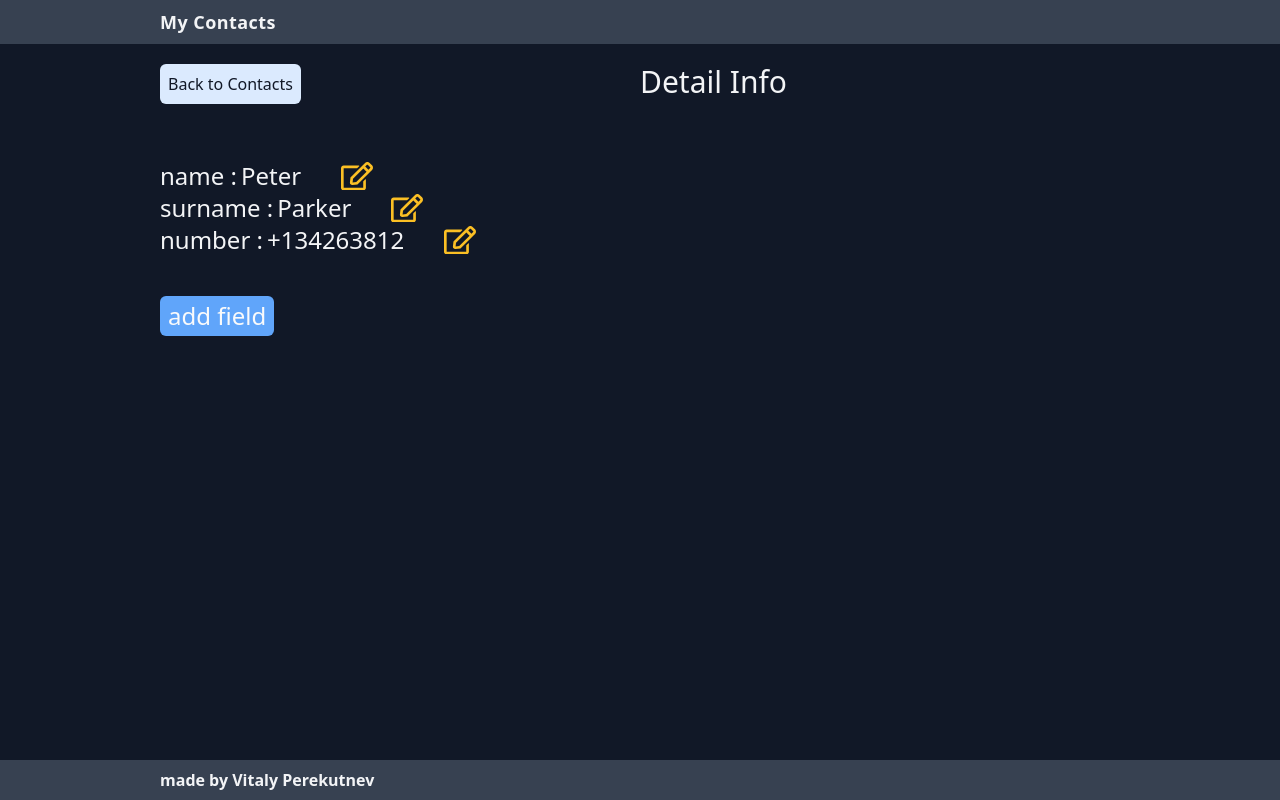
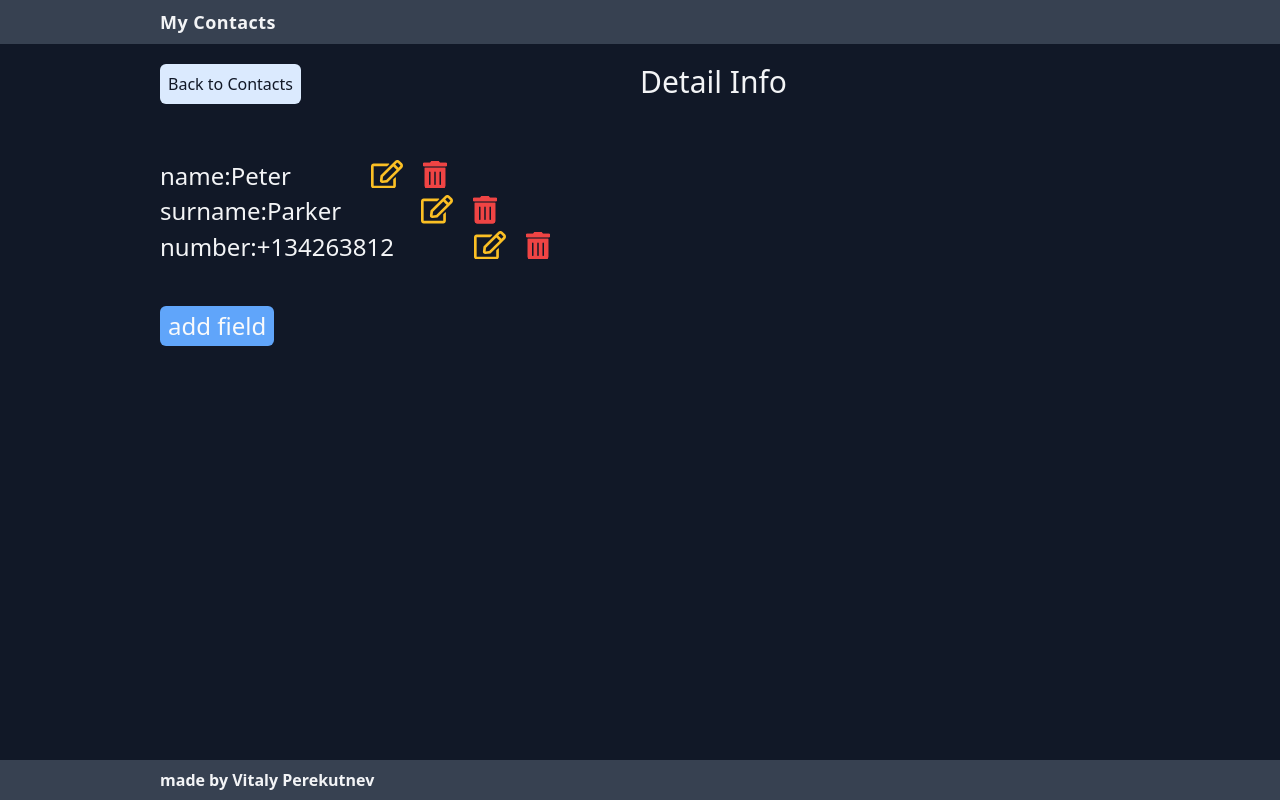
Before and after one commit to VitalyFromItaly/contacts, a Vue app: page /info/1 in a window 1280 px wide. Built offline with nearby package versions, Linux system fonts and the light colour scheme.

Commit message:
set edit and remove, problem with remove

```diff
--- a/src/components/Contact.vue
+++ b/src/components/Contact.vue
@@ -37,10 +37,7 @@ export default {
       this.$router.push({
         name: "info",
         params: {
-          contact: this.contact, // to send the object to the Info.vue
           id: this.contact.id,
-          //name: this.contact.firstName, // to show in url the name and last name
-          //lastName: this.contact.lastName == undefined ? '-last-name-not-specified' : this.contact.lastName //checking if last name is empty
         },
       });
     }
--- a/src/components/Contacts.vue
+++ b/src/components/Contacts.vue
@@ -16,20 +16,20 @@
             <input
               class="pl-5 py-1 rounded-md ml-5 sm:w-4/5 mt-5 sm:mt-0 bg-gray-200"
               placeholder="add first name"
-              v-model="newContact.firstName"
+              v-model="newContact.name"
               id="firstName"
             />
             <label class="text-yellow-300 block pl-5 pt-2" v-if="isContactEmpty" for="firstName">The field is required.</label>
             <input
               class="pl-5 py-1 rounded-md ml-5 sm:w-4/5 mt-5 bg-gray-200"
               placeholder="add last name"
-              v-model="newContact.lastName"
+              v-model="newContact.surname"
               name="lastName"
             />
             <input
               class="pl-5 py-1 rounded-md ml-5 sm:w-4/5 mt-5 bg-gray-200"
               placeholder="add phone number"
-              v-model="newContact.phoneNumber"
+              v-model="newContact.phone"
               name="phone"
             />
           </div>
@@ -99,7 +99,7 @@ export default {
     isContactEmpty() {
       // to prevent of pushing of an empty contact
       //if (Object.keys(this.newContact).length == 0)
-      if (this.newContact.firstName == undefined || this.newContact.firstName =='')
+      if (this.newContact.name == undefined || this.newContact.name =='')
        {
         return true;
       } else {
--- a/src/components/Info.vue
+++ b/src/components/Info.vue
@@ -5,30 +5,17 @@
     <h1 class="text-3xl justify-self-auto my-5">Detail Info</h1>
   </div>
   <div v-if="currentContact !== undefined" class="mt-10 text-2xl">
-    <InfoDetails v-for="k in keys" :key="k" :k="k" />
-    <!--<InfoDetails v-for="(value,name) in GET_CURRENT_CONTACT" :key="name" :name="name" :value="value"  />-->
-    <!--
-      <div  v-for="key in keys" :key="key" class="flex">
-      <p class="text-gray-400">{{key}} :</p>
-      <p  v-if="!isEditClicked" class=""> {{currentContact[key] }}</p>
-      <input v-model="currentContact[key]"  v-if='isEditClicked' >
-      <input v-model="key.name"  v-if='isEditClicked' >
-      <button @click="editField">
-        <svg xmlns="http://www.w3.org/2000/svg" aria-hidden="true" focusable="false" data-prefix="far" data-icon="edit" class="fill-current w-8 ml-10 text-yellow-400" role="img" viewBox="0 0 576 512">
-          <path fill="currentColor" d="M402.3 344.9l32-32c5-5 13.7-1.5 13.7 5.7V464c0 26.5-21.5 48-48 48H48c-26.5 0-48-21.5-48-48V112c0-26.5 21.5-48 48-48h273.5c7.1 0 10.7 8.6 5.7 13.7l-32 32c-1.5 1.5-3.5 2.3-5.7 2.3H48v352h352V350.5c0-2.1.8-4.1 2.3-5.6zm156.6-201.8L296.3 405.7l-90.4 10c-26.2 2.9-48.5-19.2-45.6-45.6l10-90.4L432.9 17.1c22.9-22.9 59.9-22.9 82.7 0l43.2 43.2c22.9 22.9 22.9 60 .1 82.8zM460.1 174L402 115.9 216.2 301.8l-7.3 65.3 65.3-7.3L460.1 174zm64.8-79.7l-43.2-43.2c-4.1-4.1-10.8-4.1-14.8 0L436 82l58.1 58.1 30.9-30.9c4-4.2 4-10.8-.1-14.9z" /></svg>
-      </button>
-    </div>-->
+    <InfoDetails v-for="(nameValue, nameField) in GET_CURRENT_CONTACT" :key="nameValue.id" :nameValue="nameValue" :nameField="nameField"  />
     <div v-if="isAddFieldClicked">
       <input v-model="newFieldName" placeholder="new field" class="block text-gray-900 my-5" />
       <input v-model="newFieldValue" placeholder="new field value" class="text-gray-900" />
-      <button @click="submitAdding">submit</button>
+      <button class="block mt-4 bg-gray-400" @click="submitAdding">submit</button>
     </div>
-    <button class="bg-blue-400 text-gray-50 py-1 px-2 rounded-md my-10" @click="isAddFieldClicked = !isAddFieldClicked">add field</button>
+    <button class="bg-blue-400 text-gray-50 py-1 px-2 rounded-md my-10" v-if="!isAddFieldClicked" @click="isAddFieldClicked = !isAddFieldClicked">add field</button>
   </div>
   <div v-else class="text-center text-red-600 text-5xl mt-10">No contact found</div>
 </div>
 </template>
-
 <script>
 import {
   mapActions,
@@ -46,6 +33,7 @@ export default {
       newFieldName: null,
       newFieldValue: null,
       isEditClicked: false,
+      deletedField:false,
     };
   },
   components: {
@@ -53,37 +41,52 @@ export default {
     InfoDetails
   },
   methods: {
-    ...mapActions(['DEFINE_CURRENT_CONTACT']),
-
-    editField() {
-      this.isEditClicked = !this.isEditClicked
-      console.log(this.GET_CURRENT_CONTACT);
-    },
-    addField() {
-      this.isAddFieldClicked = true;
+    ...mapActions(['DEFINE_CURRENT_CONTACT', 'DEFINE_NEW_FILED_TO_CONTACT']),
+    deleteKey(value) {
+      this.deletedField = value
     },
     submitAdding() {
+      //this.keys.push(this.newFieldName);
+      let payload = {
+        newKey: this.newFieldName,
+        newValue: this.newFieldValue,
+      }
+      if (confirm('Add a new field?')) {
+        this.DEFINE_NEW_FILED_TO_CONTACT(payload);
+      }
       this.isAddFieldClicked = !this.isAddFieldClicked;
-      this.keys.push(this.newFieldName);
-      this.GET_CURRENT_CONTACT[this.newFieldName] = this.newFieldValue;
     },
     setCurrentContact() {
       this.DEFINE_CURRENT_CONTACT(this.$route.params.id);
-    }
+    },
+
   },
   created() {
     this.setCurrentContact();
   },
   watch: {
     $route: function () {
-      this.setCurrentContact();
+      if (this.$route.name == 'info')
+        this.setCurrentContact();
     },
   },
   computed: {
     ...mapGetters(["GET_ALL_CONTACTS", 'GET_CURRENT_CONTACT']),
-    keys() {
-      return Object.keys(this.GET_CURRENT_CONTACT).filter(key => !this.invisibleKeys.includes(key));
+    current: {
+      get() {
+        return this.GET_CURRENT_CONTACT
+      },
+      set() {
+        this.setCurrentContact()
+      }
     }
+  //  //set() {
+
+  //  //}
+
+  //  //keys() {
+  //  //  return Object.keys(this.GET_CURRENT_CONTACT).filter(key => !this.invisibleKeys.includes(key));
+  //  //},
   }
 };
 </script>
--- a/src/components/InfoDetails.vue
+++ b/src/components/InfoDetails.vue
@@ -1,15 +1,29 @@
 <template>
 <div id="info-details">
   <div class="flex">
-    <div v-if="!isEditClicked">{{fieldName}} :</div>
-    <p v-if="!isEditClicked" class="pl-1"> {{GET_CURRENT_CONTACT[k]}}</p>
-    <input v-model="field" v-if='isEditClicked' class="block text-gray-900 my-5">
-    <input v-model="GET_CURRENT_CONTACT[k]" v-if='isEditClicked' class="block text-gray-900 my-5">
-    <button v-if="isEditClicked" @click="keyChange">change</button>
-    <button @click="editField">
-      <svg xmlns="http://www.w3.org/2000/svg" aria-hidden="true" focusable="false" data-prefix="far" data-icon="edit" class="fill-current w-8 ml-10 text-yellow-400" role="img" viewBox="0 0 576 512">
-        <path fill="currentColor" d="M402.3 344.9l32-32c5-5 13.7-1.5 13.7 5.7V464c0 26.5-21.5 48-48 48H48c-26.5 0-48-21.5-48-48V112c0-26.5 21.5-48 48-48h273.5c7.1 0 10.7 8.6 5.7 13.7l-32 32c-1.5 1.5-3.5 2.3-5.7 2.3H48v352h352V350.5c0-2.1.8-4.1 2.3-5.6zm156.6-201.8L296.3 405.7l-90.4 10c-26.2 2.9-48.5-19.2-45.6-45.6l10-90.4L432.9 17.1c22.9-22.9 59.9-22.9 82.7 0l43.2 43.2c22.9 22.9 22.9 60 .1 82.8zM460.1 174L402 115.9 216.2 301.8l-7.3 65.3 65.3-7.3L460.1 174zm64.8-79.7l-43.2-43.2c-4.1-4.1-10.8-4.1-14.8 0L436 82l58.1 58.1 30.9-30.9c4-4.2 4-10.8-.1-14.9z" /></svg>
-    </button>
+    <div class="flex">
+      <p class="" v-if="!isEditClicked  && !isId ">{{nameField}}:</p>
+      <p class="  " v-if="!isEditClicked  && !isId"> {{nameValue}}</p>
+    </div>
+    <div class=" ">
+      <input id="field" v-model="field" v-if='isEditClicked' :disabled="field == 'name' || field == 'surname' " class="block text-gray-900">
+      <label v-if="isEditClicked && nameField == 'surname' || isEditClicked && nameField == 'name'" class="text-sm uppercase font-semibold text-yellow-400" for="field">The field can not be editted.</label>
+      <input v-model="value" v-if='isEditClicked' class="block text-gray-900 my-5">
+      <button class="bg-green-500 py-1 px-2 rounded-md hover:bg-green-700" v-if="isEditClicked" @click="keyAndValueChange">change</button>
+    </div>
+    <div v-if=" !isId">
+      <button class="ml-20 justify-end" @click="editField">
+        <svg xmlns="http://www.w3.org/2000/svg" aria-hidden="true" focusable="false" data-prefix="far" data-icon="edit" class="fill-current w-8  text-yellow-400" role="img" viewBox="0 0 576 512">
+          <path fill="currentColor" d="M402.3 344.9l32-32c5-5 13.7-1.5 13.7 5.7V464c0 26.5-21.5 48-48 48H48c-26.5 0-48-21.5-48-48V112c0-26.5 21.5-48 48-48h273.5c7.1 0 10.7 8.6 5.7 13.7l-32 32c-1.5 1.5-3.5 2.3-5.7 2.3H48v352h352V350.5c0-2.1.8-4.1 2.3-5.6zm156.6-201.8L296.3 405.7l-90.4 10c-26.2 2.9-48.5-19.2-45.6-45.6l10-90.4L432.9 17.1c22.9-22.9 59.9-22.9 82.7 0l43.2 43.2c22.9 22.9 22.9 60 .1 82.8zM460.1 174L402 115.9 216.2 301.8l-7.3 65.3 65.3-7.3L460.1 174zm64.8-79.7l-43.2-43.2c-4.1-4.1-10.8-4.1-14.8 0L436 82l58.1 58.1 30.9-30.9c4-4.2 4-10.8-.1-14.9z" />
+        </svg>
+      </button>
+      <button @click="deleteKey" class="ml-5">
+        <svg xmlns="http://www.w3.org/2000/svg" aria-hidden="true" focusable="false" data-prefix="fas" data-icon="trash-alt" class="fill-current w-6 hover:text-red-800 text-red-500" role="img" viewBox="0 0 448 512">
+          <path fill="currentColor" d="M32 464a48 48 0 0 0 48 48h288a48 48 0 0 0 48-48V128H32zm272-256a16 16 0 0 1 32 0v224a16 16 0 0 1-32 0zm-96 0a16 16 0 0 1 32 0v224a16 16 0 0 1-32 0zm-96 0a16 16 0 0 1 32 0v224a16 16 0 0 1-32 0zM432 32H312l-9.4-18.7A24 24 0 0 0 281.1 0H166.8a23.72 23.72 0 0 0-21.4 13.3L136 32H16A16 16 0 0 0 0 48v32a16 16 0 0 0 16 16h416a16 16 0 0 0 16-16V48a16 16 0 0 0-16-16z" />
+          <path xmlns="http://www.w3.org/2000/svg" fill="currentColor" d="M32 464a48 48 0 0 0 48 48h288a48 48 0 0 0 48-48V128H32zm272-256a16 16 0 0 1 32 0v224a16 16 0 0 1-32 0zm-96 0a16 16 0 0 1 32 0v224a16 16 0 0 1-32 0zm-96 0a16 16 0 0 1 32 0v224a16 16 0 0 1-32 0zM432 32H312l-9.4-18.7A24 24 0 0 0 281.1 0H166.8a23.72 23.72 0 0 0-21.4 13.3L136 32H16A16 16 0 0 0 0 48v32a16 16 0 0 0 16 16h416a16 16 0 0 0 16-16V48a16 16 0 0 0-16-16z" />
+        </svg>
+      </button>
+    </div>
   </div>
 </div>
 </template>
@@ -21,43 +35,73 @@ import {
 } from "vuex";
 export default {
   name: 'info-details',
-  props: ['k'],
+  props: ['nameValue', 'nameField'],
   data() {
     return {
       isEditClicked: false,
-      field:'',
-      value:null,
+      field: null,
+      value: null,
+      keyDeleted: false,
     }
   },
   methods: {
-     ...mapActions(['DEFINE_NEW_KEY_IN_CURRENT_CONTACT']),
+    ...mapActions(['DEFINE_NEW_KEY_IN_CURRENT_CONTACT', 'DEFINE_DELETING_KEY']),
     editField() {
       this.isEditClicked = !this.isEditClicked;
-
     },
-    keyChange() {
+    keyAndValueChange() {
       let payload = {
         id: this.GET_CURRENT_CONTACT.id,
-        keyOld:this.k,
-        keyNew:this.fieldName
+        keyOld: this.nameField,
+        keyNew: this.fieldName,
+        valueOld: this.nameValue,
+        valueNew: this.value
       }
       this.DEFINE_NEW_KEY_IN_CURRENT_CONTACT(payload)
       this.isEditClicked = !this.isEditClicked;
+    },
+    deleteKey() {
+      if (confirm('Are you sure you want to delete this field?')) {
+        let payload = {
+          id: this.GET_CURRENT_CONTACT.id,
+          deletingKey: this.nameField
+        }
+        this.DEFINE_DELETING_KEY(payload);
+        this.keyDeleted = true
+      }
+      this.$forceUpdate();
     }
   },
   created() {
-      this.field = this.k;
-          },
+    this.field = this.nameField;
+    this.value = this.nameValue
+  },
   computed: {
-    ...mapGetters(['GET_ALL_CONTACTS','GET_CURRENT_CONTACT']),
+    ...mapGetters(['GET_ALL_CONTACTS', 'GET_CURRENT_CONTACT']),
     fieldName: {
       get: function () {
         return this.field;
       },
-      set: function(value) {
+      set: function (value) {
         this.filed = value
       }
     },
-  }
+    valueName: {
+      get: function () {
+        return this.value;
+      },
+      set: function (value) {
+        this.value = value
+      }
+    },
+    isId() {
+      if (this.nameField == 'id') {
+        return true
+      } else {
+        return false
+      }
+    },
+
+  },
 }
 </script>
```
Also changed, not shown: src/store/modules/contacts.js (+30 -6 lines).
